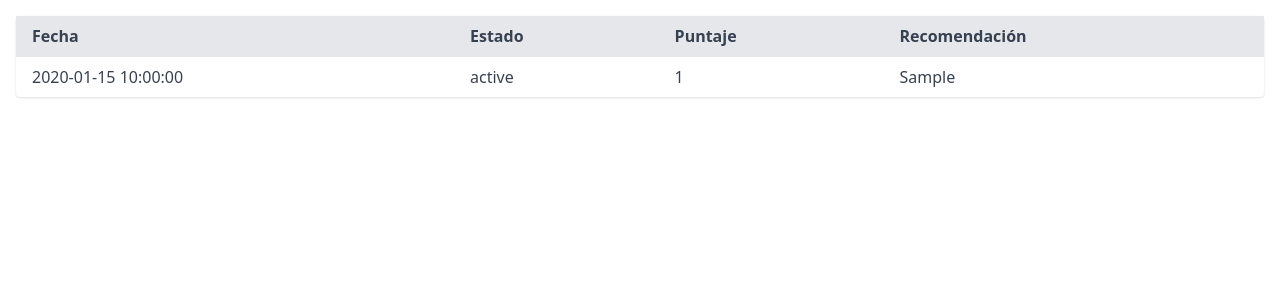
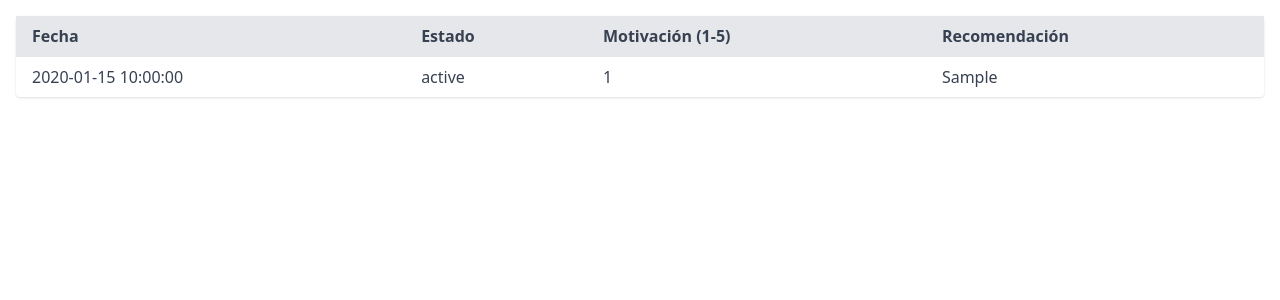
Before and after one commit to V-i-ctor/sc502-2c2025-grupo9, a PHP site: page /ver_autoevaluaciones.php in a window 1280 px wide. Shown: the top 300 px of the page. Run offline with PHP 8.4, Linux system fonts and the light colour scheme; tables that the repository leaves empty hold one stand-in row (values such as "Sample post"); some libraries are stand-ins or nearby versions.

Commit message:
Cambio en vista de autoevaluaciones anteriores

```diff
--- a/ver_autoevaluaciones.php
+++ b/ver_autoevaluaciones.php
@@ -34,7 +34,7 @@ $conn->close();
         <tr class="bg-gray-200">
           <th class="px-4 py-2 text-left">Fecha</th>
           <th class="px-4 py-2 text-left">Estado</th>
-          <th class="px-4 py-2 text-left">Puntaje</th>
+          <th class="px-4 py-2 text-left">Motivación (1-5)</th>
           <th class="px-4 py-2 text-left">Recomendación</th>
         </tr>
       </thead>
```
